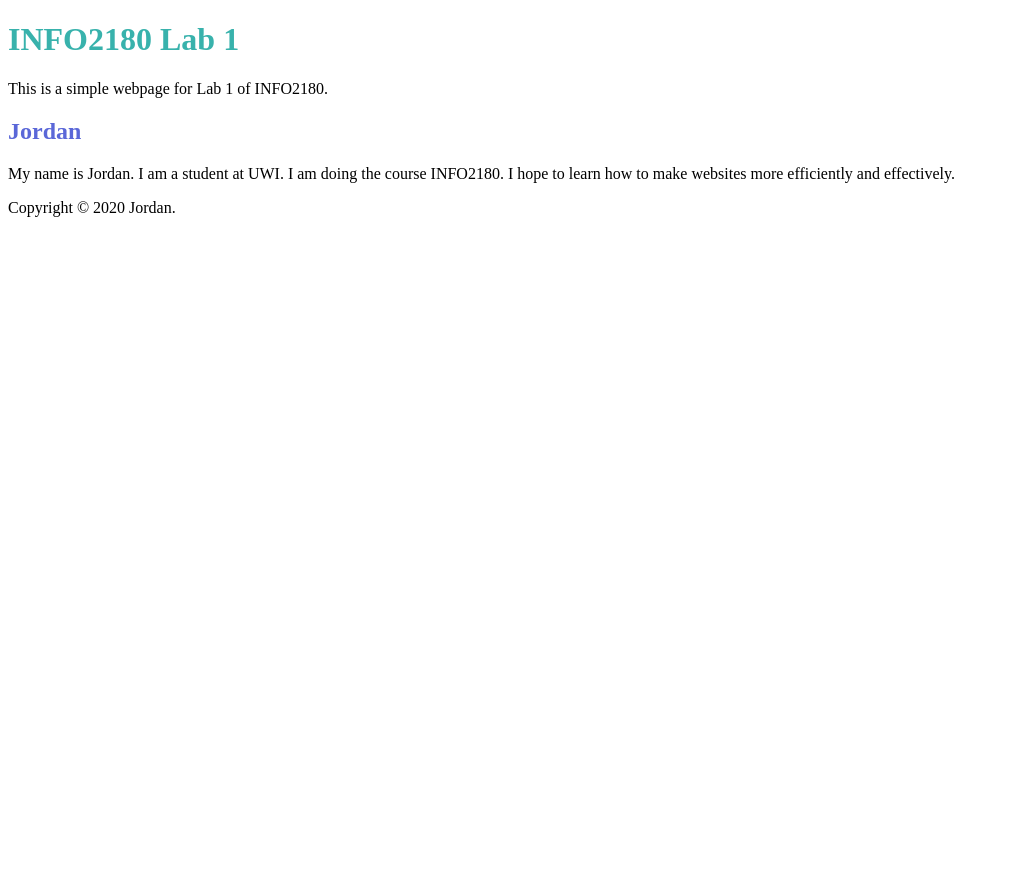
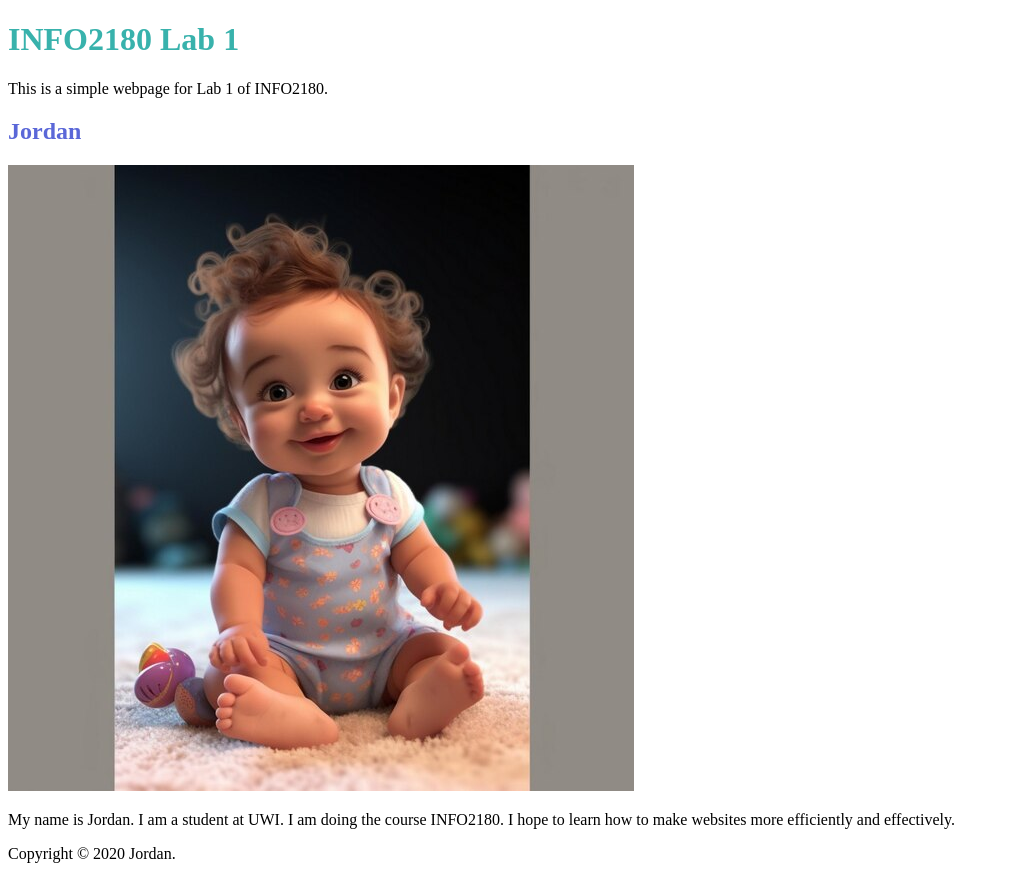
Before and after one commit to jordanlay11/info2180-lab1, a plain HTML site: page index.html in a window 1280 px wide. Shown: the whole page, without its empty margins (0-1009 px from the left). Before the commit the page ends 800 px from the top, so only its background shows below. Drawn offline with Linux system fonts and the light colour scheme.

Commit message:
Added html css

```diff
--- a/index.html
+++ b/index.html
@@ -16,6 +16,7 @@
     </header>
     <main>
         <h2>Jordan</h2>
+        <img src="baby-with-colorful-shirt-that-says-baby-it_910054-78396.jpg" alt="picture">
         <p>My name is Jordan. I am a student at UWI. I am doing the course INFO2180. I hope to learn how to make
             websites more efficiently and effectively.
         </p>
```
